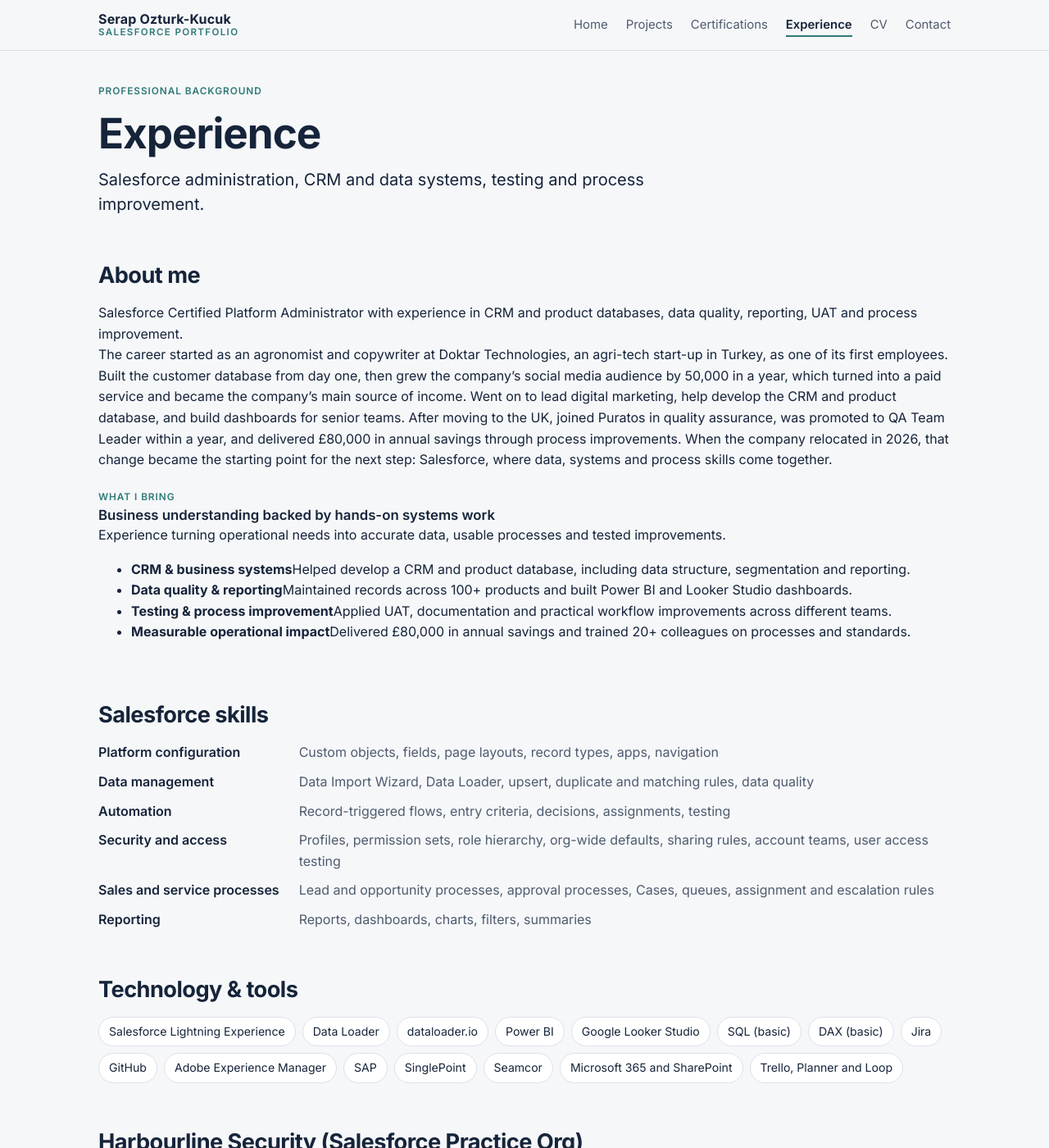
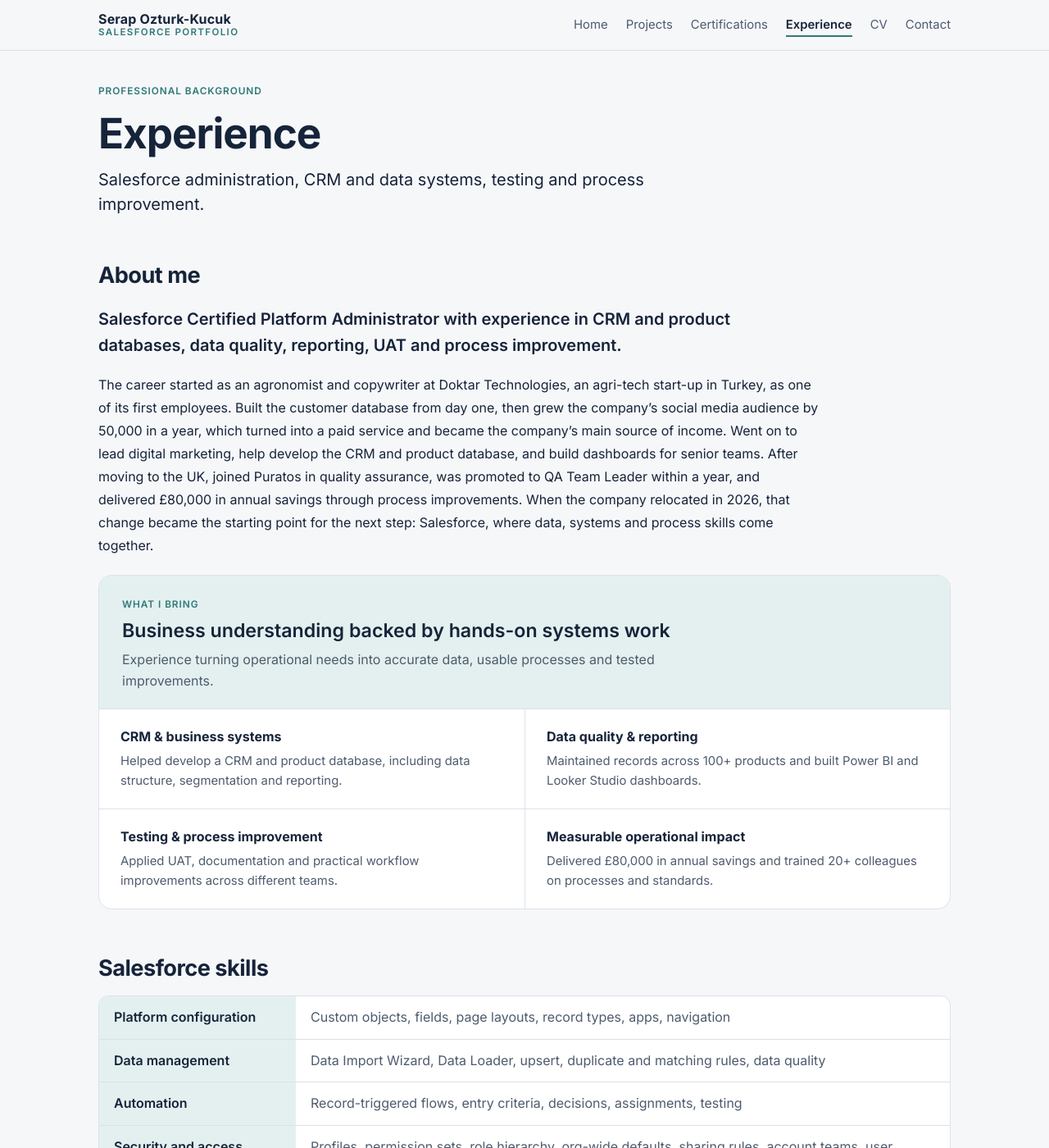
Before and after one commit to serapozturkkucuk/serapozturkkucuk.github.io, a Jekyll site: the page built from about/index.html, in a window 1280 px wide and 1400 px high. Shown: the whole window at 82% size. Built offline with Jekyll 4.4.1, drawn with Linux system fonts in a browser that asks for light colours.

Commit message:
Align Experience sections and add responsive value proposition styling

```diff
--- a/assets/css/style.css
+++ b/assets/css/style.css
@@ -162,3 +162,46 @@ figure.shot figcaption { font-size: 0.88rem; color: var(--ink-soft) }
 /* Recruiter-first accessibility and visual polish */
 .case table, .project-content table { display: block; max-width: 100%; overflow-x: auto; -webkit-overflow-scrolling: touch; }
 :focus-visible { outline: 3px solid #3C7976; outline-offset: 3px; }
+
+
+/* Experience: recruiter-friendly content hierarchy and responsive alignment */
+.experience-head { max-width: 880px }
+.experience-intro { gap: 22px }
+.experience-story { max-width: 880px; display: grid; gap: 18px; line-height: 1.75; }
+.experience-story p { margin: 0; }
+.experience-story .intro-lead { font-size: clamp(1.09rem, 2vw, 1.25rem); font-weight: 600; color: var(--ink); line-height: 1.6; }
+.experience-value { border: 1px solid var(--line); border-radius: 16px; background: var(--surface); overflow: hidden; }
+.experience-value-heading { padding: 26px 28px 20px; display: grid; gap: 7px; background: var(--teal-soft); }
+.experience-value-heading h3 { font-size: clamp(1.14rem, 2.4vw, 1.45rem); }
+.experience-value-heading p { color: var(--ink-soft); max-width: 65ch; }
+.value-grid { display: grid; grid-template-columns: repeat(2, minmax(0, 1fr)); margin: 0; padding: 0; list-style: none; }
+.value-grid li { min-width: 0; display: grid; align-content: start; gap: 6px; padding: 21px 26px; border-top: 1px solid var(--line); }
+.value-grid li:nth-child(even) { border-left: 1px solid var(--line); }
+.value-grid strong { color: var(--ink); }
+.value-grid span { color: var(--ink-soft); font-size: .93rem; line-height: 1.6; }
+.experience-skills { grid-template-columns: minmax(180px, 240px) minmax(0, 1fr); gap: 0; border: 1px solid var(--line); border-radius: 12px; overflow: hidden; background: var(--surface); }
+.experience-skills dt, .experience-skills dd { padding: 13px 18px; border-bottom: 1px solid var(--line); }
+.experience-skills dt { background: var(--teal-soft); }
+.experience-skills dt:nth-last-of-type(1), .experience-skills dd:last-child { border-bottom: 0; }
+.experience-project { display: grid; grid-template-columns: minmax(0, 1fr) minmax(0, .85fr); align-items: stretch; overflow: hidden; }
+.experience-project > div { padding: 26px; display: grid; justify-items: start; align-content: center; gap: 16px; }
+.experience-project h3 { font-size: 1.3rem; }
+.experience-project p { color: var(--ink-soft); }
+.experience-project img { width: 100%; height: 100%; min-height: 250px; object-fit: cover; object-position: left top; border-left: 1px solid var(--line); }
+.experience-jobs .roles li { display: flex; flex-wrap: wrap; align-items: baseline; gap: 4px 12px; }
+.experience-jobs .points { gap: 8px; }
+.experience-details-grid { display: grid; grid-template-columns: repeat(2, minmax(0, 1fr)); gap: 18px; }
+.experience-detail-card { display: grid; align-content: start; gap: 10px; padding: 23px; }
+.experience-detail-card p { overflow-wrap: anywhere; }
+@media (max-width: 760px) {
+  .experience-project, .experience-details-grid, .value-grid { grid-template-columns: minmax(0, 1fr); }
+  .experience-project img { border-left: 0; border-top: 1px solid var(--line); max-height: 320px; }
+  .value-grid li:nth-child(even) { border-left: 0; }
+}
+@media (max-width: 560px) {
+  .experience-value-heading, .value-grid li { padding: 18px 20px; }
+  .experience-skills { display: grid; grid-template-columns: minmax(0, 1fr); gap: 0; }
+  .experience-skills dt { border-bottom: 0; padding-bottom: 4px; }
+  .experience-skills dd { padding-top: 3px; margin: 0; }
+  .experience-project > div { padding: 20px; }
+}
```
